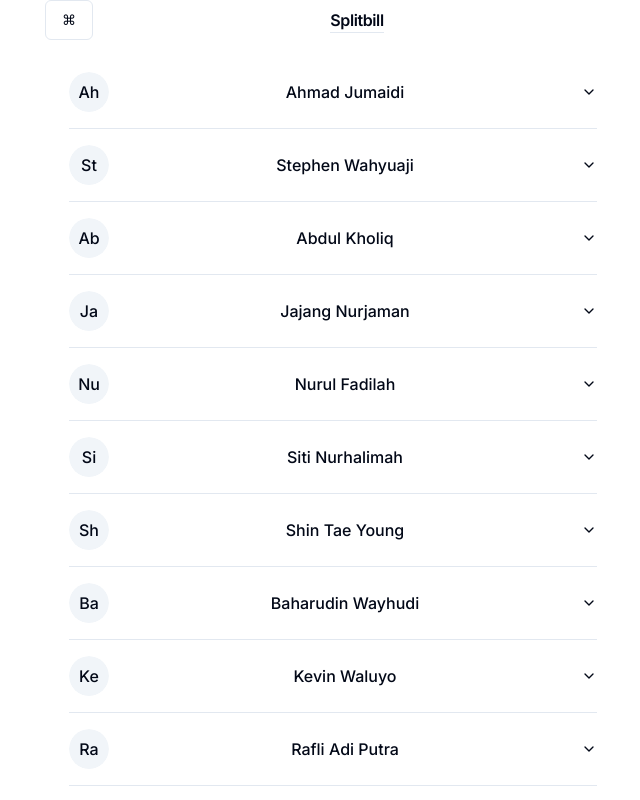
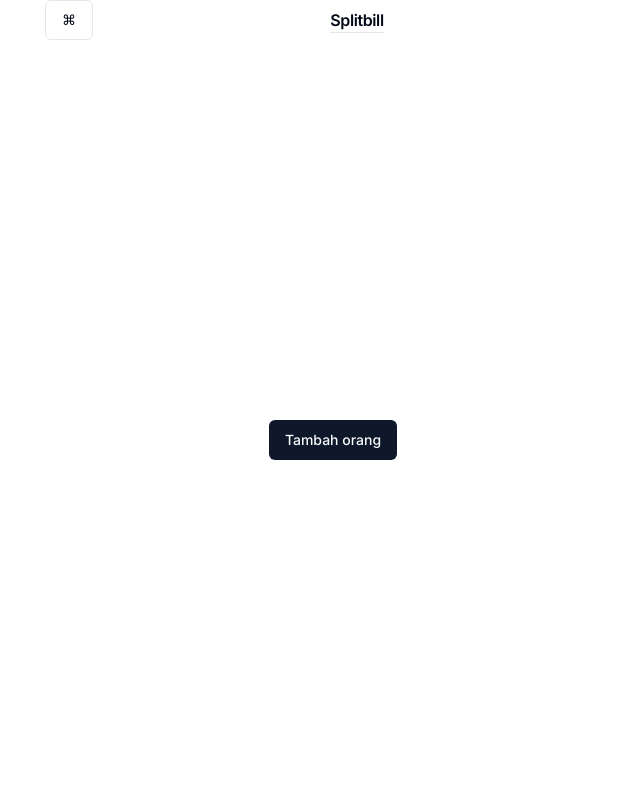
Before and after one commit to nalendrooo/splitbills, a Next.js app: page / in a window 1280 px wide. Shown: the top 800 px of the page, without its empty margins (307-947 px from the left). Built offline with nearby package versions, Linux system fonts and the light colour scheme.

Commit message:
update: bagi-sebagian > condition static

```diff
--- a/app/page.tsx
+++ b/app/page.tsx
@@ -12,8 +12,8 @@ const Home = () => {
   return (
     <div className='max-w-xl mx-auto'>
       <Header />
-      {/* {customer.length > 1 ? <CreateBillView /> : <AddPeopleView />} */}
-      <CreateBillView />
+      {customer.length > 1 ? <CreateBillView /> : <AddPeopleView />}
+      {/* <CreateBillView /> */}
     </div>
 
   )
--- a/features/home/views/CreateBillView.tsx
+++ b/features/home/views/CreateBillView.tsx
@@ -44,7 +44,7 @@ const CreateBillView = () => {
     const [customerAtomValue, setCustomerAtom] = useAtom(customerAtom)
     const [isSubmitDisabled, setIsSubmitDisabled] = useState(true);
 
-    const structuredData = placeholder.map(name => ({
+    const structuredData = customerAtomValue.map(name => ({
         name: name,
         items: [
             {
@@ -359,7 +359,7 @@ const CreateBillView = () => {
                                         {/* <CardDescription>Card Description</CardDescription> */}
                                     </CardHeader>
                                     <CardContent>
-                                        {placeholder.map((item: string, index: number) => (
+                                        {customerAtomValue.map((item: string, index: number) => (
 
                                             <div className="flex items-center gap-2 py-2">
                                                 <Checkbox id="terms" />
```
